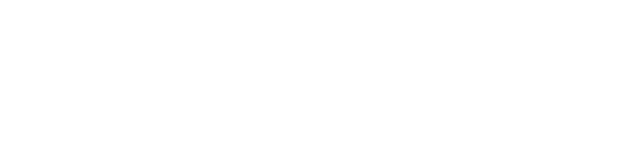
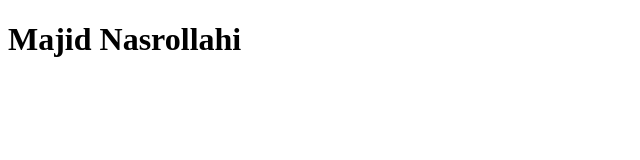
Before and after one commit to Majid-Nasrollahi/Majid-Nasrollahi.github.io, a plain HTML site: page index.html in a window 1280 px wide. Shown: the whole page, without its empty margins (0-640 px from the left). Drawn offline with Linux system fonts and the light colour scheme.

Commit message:
Change home page

```diff
--- a/index.html
+++ b/index.html
@@ -6,6 +6,6 @@
     </head>
 
     <body>
-
+        <h1>Majid Nasrollahi</h1>
     </body>
 </html>
```
